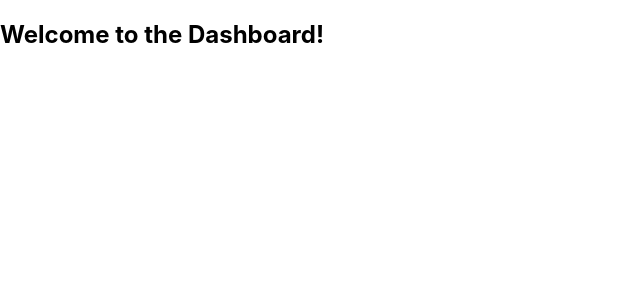
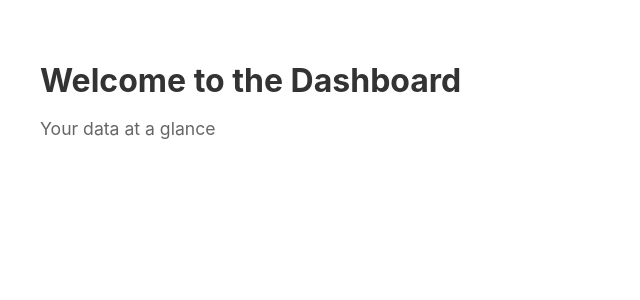
Before and after one commit to dhawaksir/mern_project, a React (Create React App) app in the folder client/: page /dashboard in a window 1280 px wide. Shown: the top 300 px of the page, without its empty margins (0-640 px from the left). Built offline with nearby package versions, Linux system fonts and the light colour scheme.

Commit message:
feat : create dashboard component

```diff
--- a/client/src/components/Dashboard/Dashboard.css
+++ b/client/src/components/Dashboard/Dashboard.css
@@ -1,22 +1,46 @@
 .dashboard-container {
-    padding: 20px;
-    background-color: white;
-    border-radius: 8px;
-    box-shadow: 0 2px 4px rgba(0, 0, 0, 0.1);
-  }
+  display: flex;
+}
 
-  .widget {
-    margin-bottom: 20px;
-    padding: 20px;
-    background-color: #f5f5f5;
-    border-radius: 8px;
-    box-shadow: 0 1px 2px rgba(0, 0, 0, 0.1);
-  }
+.sidebar {
+  width: 250px;
+  background-color: #1a1c20;
+  color: #fff;
+  padding: 20px;
+}
 
-  .widget h2 {
-    margin: 0 0 10px;
-  }
+.sidebar h2 {
+  margin-bottom: 20px;
+  font-size: 1.5rem;
+}
 
-  .widget p {
-    margin: 0;
-  }
+.menu {
+  list-style: none;
+  padding: 0;
+}
+
+.menu-item {
+  margin-bottom: 10px;
+  cursor: pointer;
+  transition: 0.2s;
+}
+
+.menu-item:hover {
+  color: #ff6600;
+}
+
+.content {
+  flex: 1;
+  padding: 40px;
+}
+
+.content h1 {
+  font-size: 2rem;
+  color: #333;
+  margin-bottom: 10px;
+}
+
+.content p {
+  color: #666;
+  font-size: 1.1rem;
+}
--- a/client/src/components/Dashboard/Dashboard.js
+++ b/client/src/components/Dashboard/Dashboard.js
@@ -1,10 +1,22 @@
 import React from 'react';
+import './Dashboard.css'; // Import your CSS for the dashboard
 
 const Dashboard = () => {
   return (
-    <div>
-      <h2>Welcome to the Dashboard!</h2>
-      {/* Your dashboard content */}
+    <div className="dashboard-container">
+      {/* <div className="sidebar">
+        <h2>Dashboard</h2>
+        <ul className="menu">
+          <li className="menu-item">Home</li>
+          <li className="menu-item">Analytics</li>
+          <li className="menu-item">Reports</li>
+          <li className="menu-item">Settings</li>
+        </ul>
+      </div> */}
+      <div className="content">
+        <h1>Welcome to the Dashboard</h1>
+        <p>Your data at a glance</p>
+      </div>
     </div>
   );
 };
```
